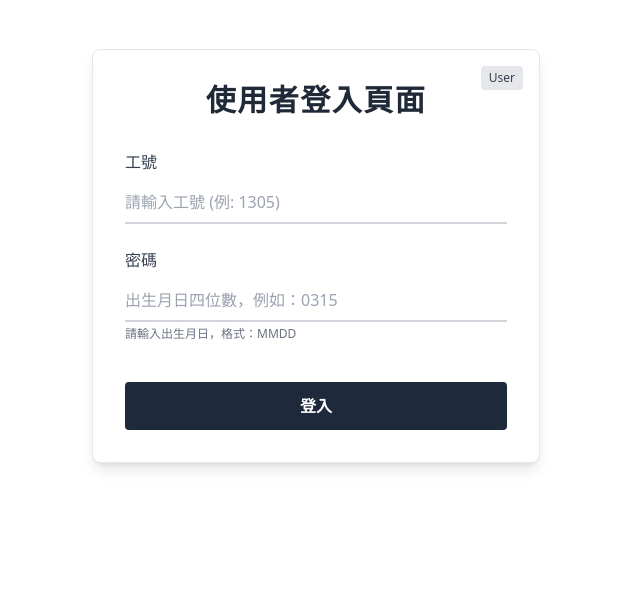
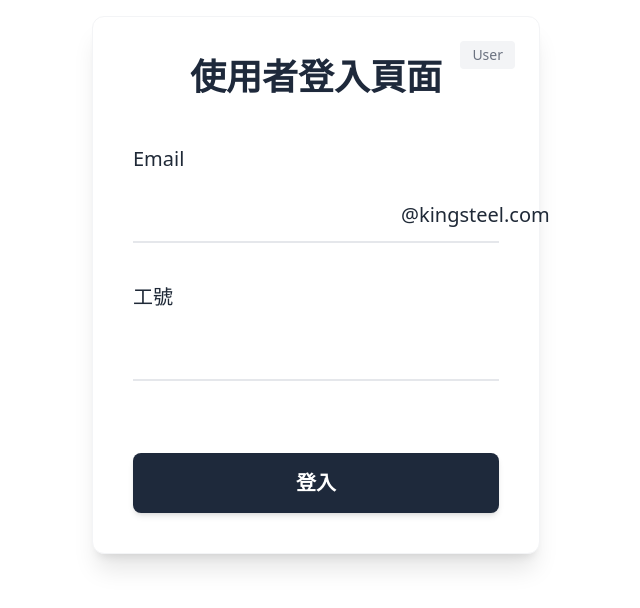
Before and after one commit to Polar-Tsai/Auction, a Django app: page /zh-hant/login/ in a window 1280 px wide. Shown: the part 56-664 px from the top of the page, without its empty margins (324-964 px from the left). Run offline with Django 4.2, Linux system fonts and the light colour scheme; some libraries are stand-ins or nearby versions.

Commit message:
feat: update login method to use email prefix and employee ID, and redesign login UI

```diff
--- a/auctions/views.py
+++ b/auctions/views.py
@@ -285,11 +285,17 @@ def products_poll(request):
 
 def login_view(request):
     if request.method == 'POST':
-        employee_id = request.POST.get('employeeId')
-        password = request.POST.get('password')  # Get password from form
+        email_prefix = request.POST.get('account')  # Changed from employeeId to account
+        password = request.POST.get('password')    # This will be the employeeId
         try:
-            # Pass password to auth_service
-            emp = auth_service.login(employee_id, password)
+            if not email_prefix:
+                raise BusinessException("請填寫帳號", code='INVALID_PAYLOAD')
+
+            # Construct full email
+            full_email = f"{email_prefix.strip().lower()}@kingsteel.com"
+
+            # Pass full_email and password to auth_service
+            emp = auth_service.login(full_email, password)
             # Session management remains in View
             request.session['employee'] = {
                 'id': emp.get('id'),
--- a/templates/login.html
+++ b/templates/login.html
@@ -2,39 +2,43 @@
 {% load i18n %}
 {% block content %}
 <div class="flex justify-center items-center min-h-[60vh]">
-  <div class="bg-white p-8 rounded-lg shadow-lg w-full max-w-md border border-gray-200 relative">
+  <div class="bg-white p-10 rounded-xl shadow-xl w-full max-w-md border border-gray-100 relative">
 
     <!-- User Badge -->
-    <div class="absolute top-4 right-4 bg-gray-200 text-gray-700 text-xs px-2 py-1 rounded">
+    <div class="absolute top-6 right-6 bg-gray-100 text-gray-500 text-sm px-3 py-1 rounded font-medium">
       User
     </div>
 
-    <h1 class="text-3xl font-bold mb-2 text-center tracking-wider text-gray-800">
+    <h1 class="text-4xl font-semibold mb-12 text-center text-slate-800">
       使用者登入頁面
     </h1>
 
     {% if error %}
-      <div class="bg-red-50 text-red-600 p-3 rounded mb-4 text-sm text-center border border-red-200">
+      <div class="bg-red-50 text-red-600 p-3 rounded-lg mb-6 text-sm text-center border border-red-100 animate-pulse">
         {{ error }}
       </div>
     {% endif %}
 
-    <form method="post" class="space-y-6 mt-8">
+    <form method="post" class="space-y-10">
       {% csrf_token %}
 
-      <div>
-        <label class="block text-gray-700 mb-2 font-medium">{% trans "工號" %}</label>
-        <input name="employeeId" type="text" class="w-full border-b-2 border-gray-300 focus:border-slate-600 outline-none py-2 transition-colors bg-transparent" placeholder="{% trans '請輸入工號 (例: 1305)' %}" required />
+      <div class="relative">
+        <label class="block text-gray-800 mb-4 text-xl font-medium">Email</label>
+        <div class="flex items-center space-x-2 border-b-2 border-gray-200 focus-within:border-slate-800 transition-colors">
+            <input name="account" type="text" class="flex-grow outline-none py-3 text-lg bg-transparent" placeholder="" required />
+            <span class="text-xl text-gray-800 py-3">@kingsteel.com</span>
+        </div>
       </div>
 
-      <div>
-        <label class="block text-gray-700 mb-2 font-medium">{% trans "密碼" %}</label>
-        <input name="password" type="password" maxlength="4" pattern="\d{4}" class="w-full border-b-2 border-gray-300 focus:border-slate-600 outline-none py-2 transition-colors bg-transparent" placeholder="{% trans '出生月日四位數，例如：0315' %}" required />
-        <small class="text-gray-500 text-xs mt-1 block">{% trans "請輸入出生月日，格式：MMDD" %}</small>
+      <div class="relative">
+        <label class="block text-gray-800 mb-4 text-xl font-medium">工號</label>
+        <div class="border-b-2 border-gray-200 focus-within:border-slate-800 transition-colors">
+            <input name="password" type="password" class="w-full outline-none py-3 text-lg bg-transparent" placeholder="" required />
+        </div>
       </div>
 
-      <div class="pt-4">
-        <button class="w-full bg-slate-800 hover:bg-slate-900 text-white font-bold py-3 rounded transition duration-200">
+      <div class="pt-8">
+        <button class="w-full bg-[#1e293b] hover:bg-slate-900 text-white font-semibold py-4 rounded-lg transition-all duration-300 text-xl shadow-md">
           {% trans "登入" %}
         </button>
       </div>
```
Also changed, not shown: auctions/excel_adapter.py (+10 -0 lines), auctions/services.py (+9 -11 lines), auctions/tests/test_services.py (+57 -0 lines), .specify/SPECIFICATION.md.
